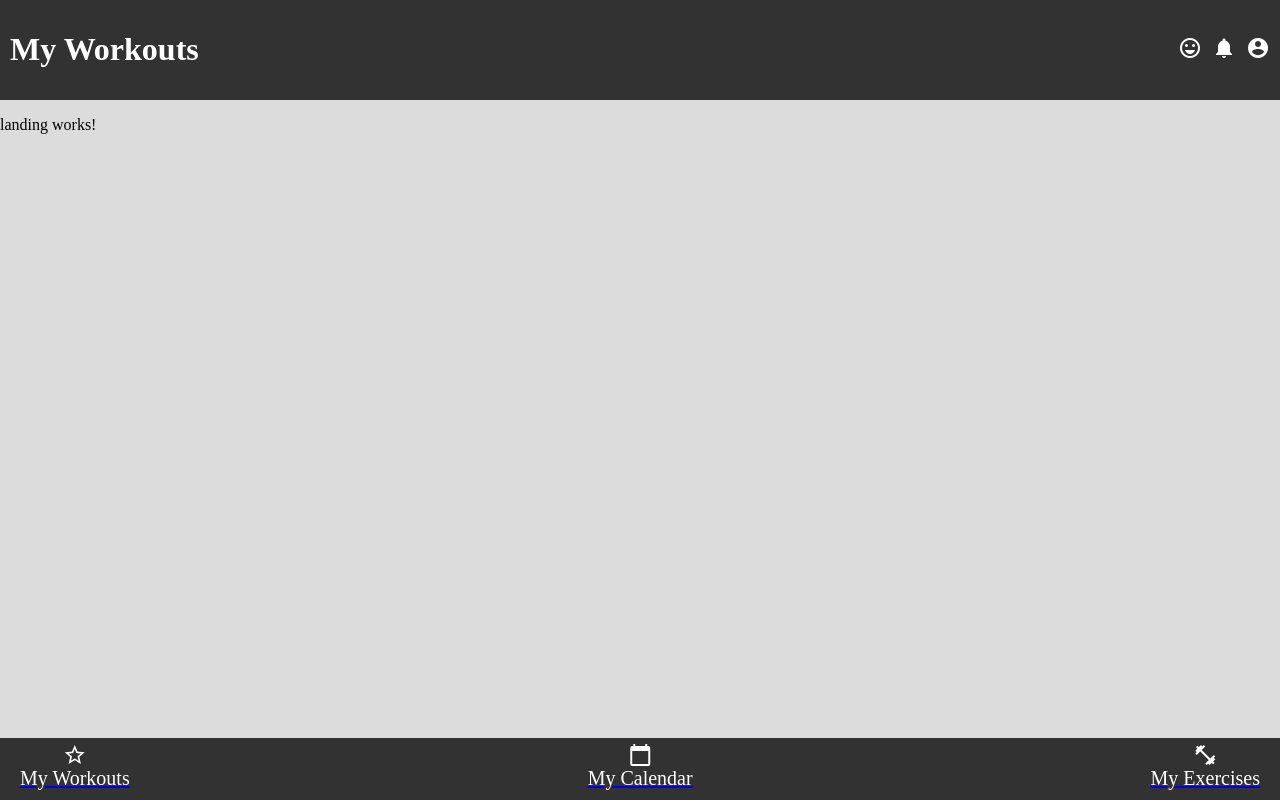
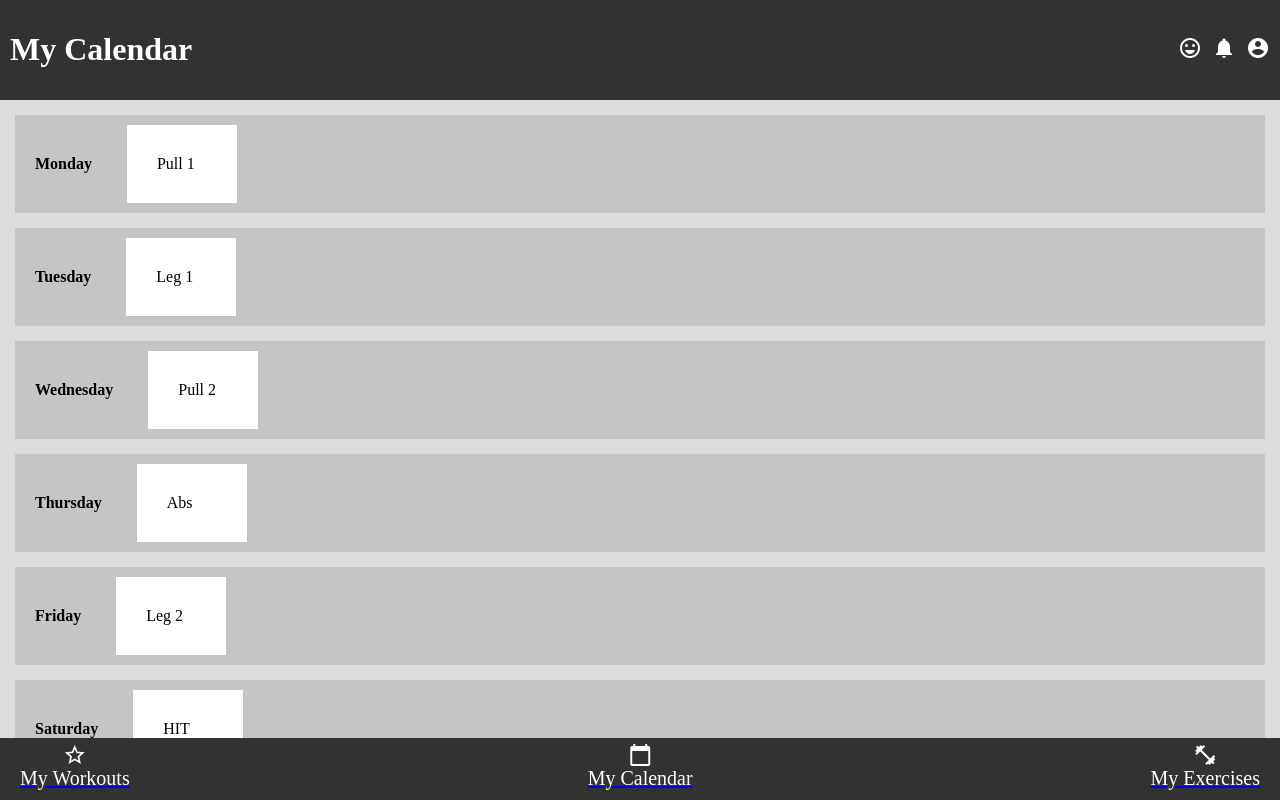
Before and after one commit to amczuboka/WorkoutDesignProject, an Angular app: page / in a window 1280 px wide. Built offline with nearby package versions, Linux system fonts and the light colour scheme.

Commit message:
added basic my calendar page on landing page

```diff
--- a/src/app/components/header/header.component.ts
+++ b/src/app/components/header/header.component.ts
@@ -35,6 +35,6 @@ export class HeaderComponent {
     const titleMap: { [key: string]: string } = {
       points: 'My Points',
     };
-    return titleMap[path] || 'My Workouts';
+    return titleMap[path] || 'My Calendar';
   }
 }
--- a/src/app/pages/landing/landing.component.html
+++ b/src/app/pages/landing/landing.component.html
@@ -1 +1,28 @@
-<p>landing works!</p>
+<div class="day">
+    <div class="daytext">Monday</div>
+    <div class="workout">Pull 1</div>
+</div>
+<div class="day">
+    <div class="daytext">Tuesday</div>
+    <div class="workout">Leg 1</div>
+</div>
+<div class="day">
+    <div class="daytext">Wednesday</div>
+    <div class="workout">Pull 2</div>
+</div>
+<div class="day">
+    <div class="daytext">Thursday</div>
+    <div class="workout">Abs</div>
+</div>
+<div class="day">
+    <div class="daytext">Friday</div>
+    <div class="workout">Leg 2</div>
+</div>
+<div class="day">
+    <div class="daytext">Saturday</div>
+    <div class="workout">HIT</div>
+</div>
+<div class="day">
+    <div class="daytext">Sunday</div>
+    <div class="workout"></div>
+</div>
--- a/src/app/pages/landing/landing.component.scss
+++ b/src/app/pages/landing/landing.component.scss
@@ -0,0 +1,22 @@
+.day{
+    padding: 20px;
+    padding-top:10px;
+    padding-bottom: 10px;
+    background-color: #C5C5C5;
+    margin: 15px;
+    overflow-x: auto; /* Allow horizontal scrolling when content overflows */
+    white-space: nowrap; /* Prevent line breaks */
+}
+
+.daytext{
+    font-weight: bold;
+    display: inline-block;
+    margin-right: 35px;
+}
+
+.workout{
+    padding: 30px;
+    background-color: white;
+    display: inline-block;
+    min-width: 50px;
+}
```
